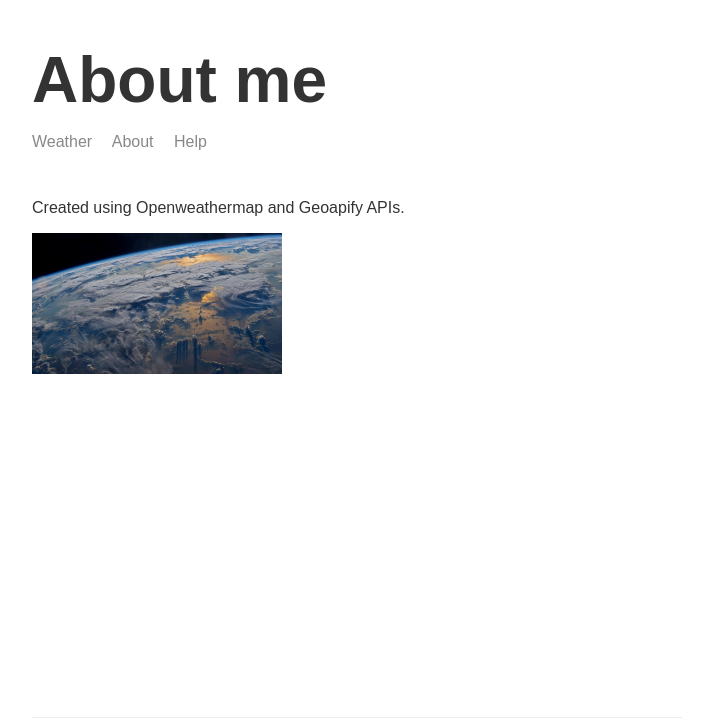
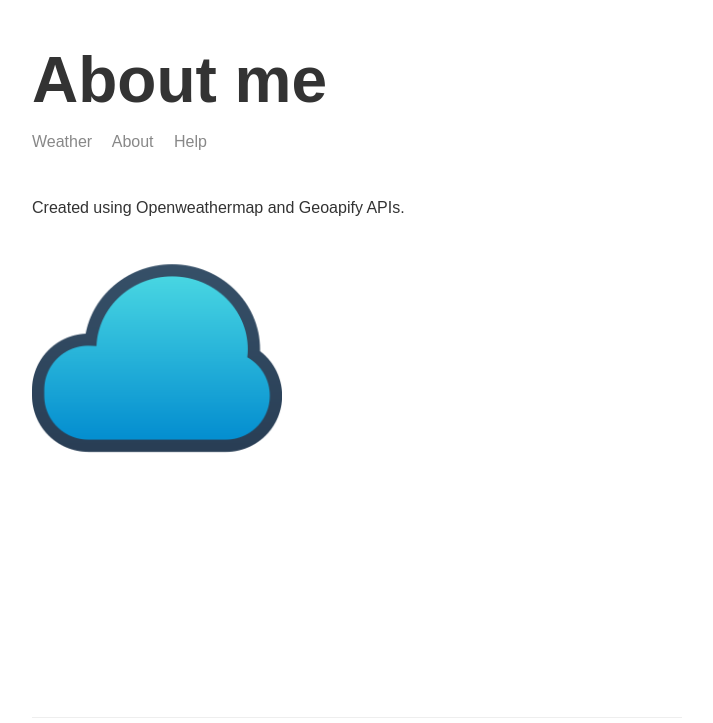
Before and after one commit to maanassomani/Node-weather-app, a Node server app: page /about in a window 1280 px wide. Shown: the top 723 px of the page, without its empty margins (283-996 px from the left). Run offline with Node 20, Linux system fonts and the light colour scheme; some libraries are stand-ins or nearby versions.

Commit message:
changed about img

```diff
--- a/templates/views/about.hbs
+++ b/templates/views/about.hbs
@@ -11,7 +11,7 @@
     <div class="main-content">
         {{>header}}
         <p>Created using Openweathermap and Geoapify APIs.</p>
-        <img class="portrait" src="./img/weather.jpg">
+        <img class="portrait" src="./img/weather.png">
     </div>
 
     {{>footer}}
```
